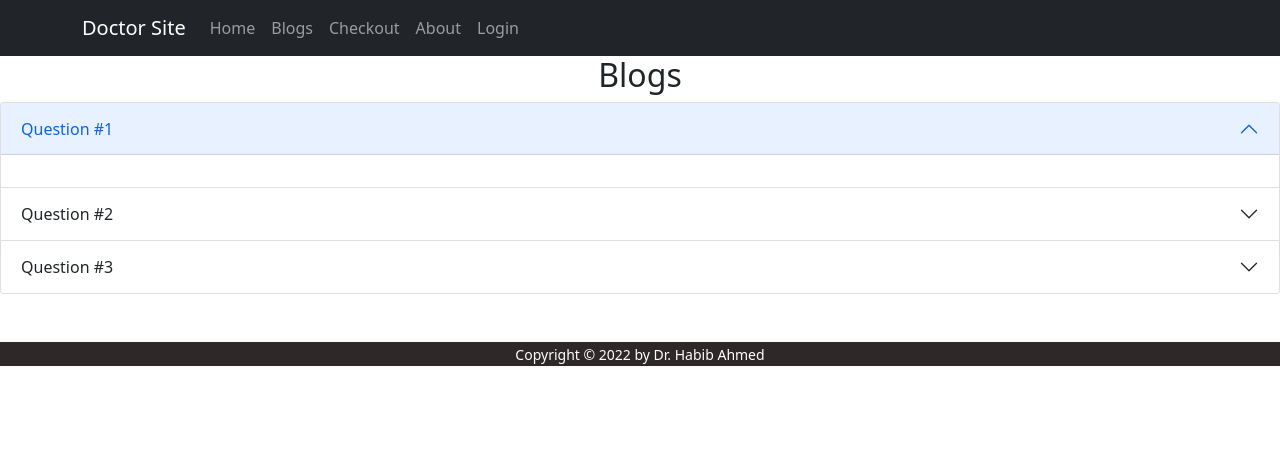
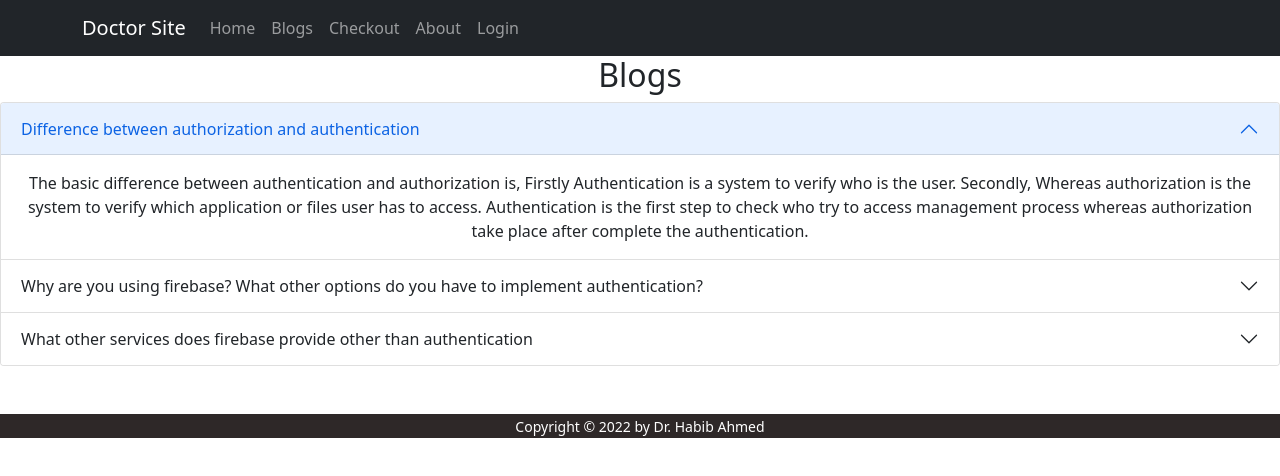
Before and after one commit to mirzasabbirgithub/service-provider-website, a React (Create React App) app: page /blogs in a window 1280 px wide. Shown: the top 476 px of the page. Built offline with nearby package versions, Linux system fonts and the light colour scheme.

Commit message:
blogs complete

```diff
--- a/src/Pages/Blogs/Blogs.js
+++ b/src/Pages/Blogs/Blogs.js
@@ -10,21 +10,25 @@ const Blogs = () => {
 
                               <Accordion defaultActiveKey="0">
                                         <Accordion.Item eventKey="0">
-                                                  <Accordion.Header>Question #1</Accordion.Header>
+                                                  <Accordion.Header>Difference between authorization and authentication</Accordion.Header>
                                                   <Accordion.Body>
-
+                                                            The basic difference between authentication and authorization is, Firstly Authentication is a system to verify who is the user. Secondly, Whereas authorization is the system to verify which application or files user has to access. Authentication is the first step to check who try to access management process whereas authorization take place after complete the authentication.
                                                   </Accordion.Body>
                                         </Accordion.Item>
                                         <Accordion.Item eventKey="1">
-                                                  <Accordion.Header>Question #2</Accordion.Header>
+                                                  <Accordion.Header>Why are you using firebase? What other options do you have to implement authentication?</Accordion.Header>
                                                   <Accordion.Body>
 
+                                                            Firebase has lot of features for example, It's a real time database management system, It has higher ability to Machine Learning API's, It's optimized app performance, It's also a non relational database for this features I'm using firebase. <br></br>
+
+                                                            The other ways of application except firebase are, Token-Based authentication, Cookie-Based authentication, SAML etc.
                                                   </Accordion.Body>
                                         </Accordion.Item>
                                         <Accordion.Item eventKey="2">
-                                                  <Accordion.Header>Question #3</Accordion.Header>
+                                                  <Accordion.Header>What other services does firebase provide other than authentication</Accordion.Header>
                                                   <Accordion.Body>
-
+                                                            Other services does firebase provide other than authentication are,
+                                                            Cloud filestore which is a NoSQL document database, hosting to host website, cloud storage to store data, Google analystics to getting information about how many users visited. Simple but strong authentication system, (Social app and email password authentication.)
                                                   </Accordion.Body>
                                         </Accordion.Item>
                               </Accordion>
--- a/src/Pages/Login/Login.js
+++ b/src/Pages/Login/Login.js
@@ -26,14 +26,14 @@ const Login = () => {
                               <Form onSubmit={handleSubmit}>
                                         <Form.Group className="mb-3" controlId="formBasicEmail">
                                                   <Form.Label>Email address</Form.Label>
-                                                  <Form.Control ref={emailRef} type="email" placeholder="Enter email" />
+                                                  <Form.Control ref={emailRef} type="email" placeholder="Enter email" required />
                                                   <Form.Text className="text-muted">
                                                   </Form.Text>
                                         </Form.Group>
 
                                         <Form.Group className="mb-3" controlId="formBasicPassword">
                                                   <Form.Label>Password</Form.Label>
-                                                  <Form.Control ref={passwordRef} type="password" placeholder="Password" />
+                                                  <Form.Control ref={passwordRef} type="password" placeholder="Password" required />
                                         </Form.Group>
                                         <Button variant="primary" type="submit">
                                                   Submit
--- a/src/Pages/Register/Register.js
+++ b/src/Pages/Register/Register.js
@@ -32,14 +32,14 @@ const Register = () => {
                               <Form onSubmit={handleToRegister}>
                                         <Form.Group className="mb-3" controlId="formBasicEmail">
                                                   <Form.Label>Email address</Form.Label>
-                                                  <Form.Control type="email" name="email" placeholder="Enter email" />
+                                                  <Form.Control type="email" name="email" placeholder="Enter email" required />
                                                   <Form.Text className="text-muted">
                                                   </Form.Text>
                                         </Form.Group>
 
                                         <Form.Group className="mb-3" controlId="formBasicPassword">
                                                   <Form.Label>Password</Form.Label>
-                                                  <Form.Control type="password" name="password" placeholder="Password" />
+                                                  <Form.Control type="password" name="password" placeholder="Password" required />
                                         </Form.Group>
                                         <Button variant="primary" type="submit" value="submit">
                                                   Register
```
